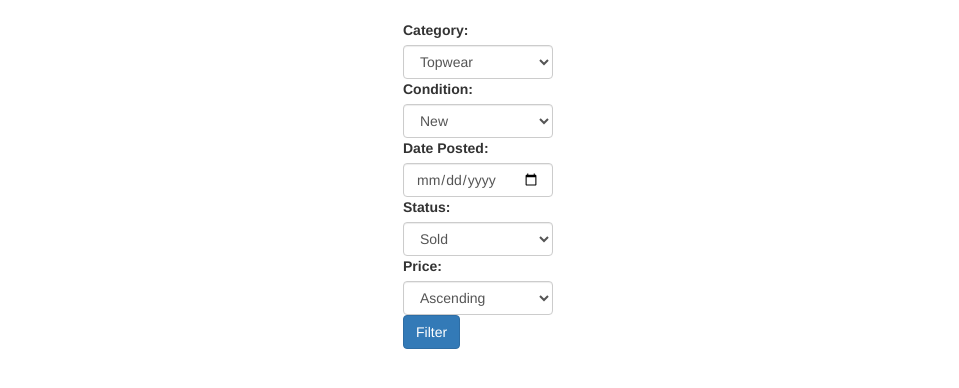
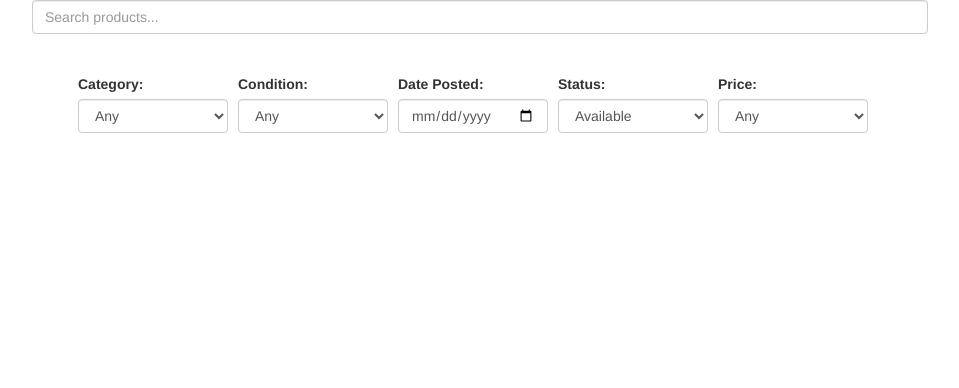
Before and after one commit to Abuu254/MarketPlace, a Flask app: template app/templates/base.html in a window 1280 px wide. Shown: the part 54-442 px from the top of the page, without its empty margins (162-1121 px from the left). Run offline with Flask 3, Linux system fonts and the light colour scheme; the template is opened without the code that fills it: values that come from a table or form of the project are taken from there, others are empty; some libraries are stand-ins or nearby versions.

Commit message:
added filtering

```diff
--- a/app/products/routes.py
+++ b/app/products/routes.py
@@ -1,12 +1,98 @@
 """
 Api endpoints dealing with products
 """
+from datetime import datetime
+from sqlalchemy import or_
 from flask import render_template, redirect, flash, url_for, \
     request, g, jsonify, current_app, abort, send_from_directory
 from app.products import bp_products
+from app.models import User, Product, Category, Image, Address
+from app import db
+from sqlalchemy.orm import joinedload
 
 @bp_products.route('/')
-@bp_products.route('/search', methods=['GET'])
-def search():
-    """Search for a product"""
-    return render_template("base.html")
+@bp_products.route('/index', methods=['GET'])
+def index():
+    categories = Category.query.all()
+    return render_template("index.html", categories=categories)
+
+@bp_products.route('/ajax_search', methods=['GET'])
+def ajax_search():
+    query = request.args.get('search_query', '', type=str)
+    page = request.args.get('page', 1, type=int)
+    per_page = 20
+
+    category_id = request.args.get('category')
+    condition = request.args.get('condition')
+    date_posted_str = request.args.get('date_posted')
+    status = request.args.get('status')
+    price_order = request.args.get('price')
+
+    query_obj = Product.query
+
+    # Split query into individual words
+    search_terms = query.split()
+
+    if query:
+        # Construct an OR condition for each search term
+        search_conditions = [Product.ProductName.ilike(f'%{term}%') for term in search_terms]
+        query_obj = query_obj.filter(or_(*search_conditions))
+
+    # if query:
+    #     query_obj = query_obj.filter(Product.ProductName.contains(query))
+    if category_id and category_id != 'any':
+        query_obj = query_obj.filter(Product.CategoryID == category_id)
+    if condition and condition != 'any':
+        query_obj = query_obj.filter(Product.Condition == condition)
+
+    # Date filtering logic
+    if date_posted_str:
+        try:
+            date_posted = datetime.strptime(date_posted_str, '%Y-%m-%d')
+            query_obj = query_obj.filter(Product.DatePosted >= date_posted)
+        except ValueError:
+            pass  # Invalid date format, ignore the filter
+
+    # Status filtering logic
+    if status:
+        is_sold = status.lower() == 'sold'
+        query_obj = query_obj.filter(Product.IsSold == is_sold)
+
+    # Price sorting
+    if price_order == 'asc':
+        query_obj = query_obj.order_by(Product.Price.asc())
+    elif price_order == 'desc':
+        query_obj = query_obj.order_by(Product.Price.desc())
+
+    products_pagination = query_obj.options(joinedload(Product.images)).paginate(page, per_page, False)
+
+    products = products_pagination.items
+    product_list = []
+    for product in products:
+        first_image_url = url_for('static', filename='path/to/default/image.jpg') if not product.images else product.images[0].ImageURL
+
+        product_data = {
+            'id': product.ProductID,
+            'name': product.ProductName,
+            'description': product.Description,
+            'color': product.ProductColor,
+            'condition': product.Condition,
+            'date_posted': product.DatePosted.strftime('%Y-%m-%d'),
+            'price': product.Price,
+            'image_url': first_image_url
+        }
+        product_list.append(product_data)
+
+    product_list_with_pagination = {
+        'products': product_list,
+        'pagination': {
+            'has_next': products_pagination.has_next,
+            'has_prev': products_pagination.has_prev,
+            'next_num': products_pagination.next_num,
+            'prev_num': products_pagination.prev_num,
+            'total_pages': products_pagination.pages,
+            'current_page': products_pagination.page
+        }
+    }
+
+    return jsonify(product_list_with_pagination)
--- a/app/static/css/main.css
+++ b/app/static/css/main.css
@@ -25,6 +25,16 @@
     padding: 20px 0;
     flex-wrap: wrap;
 }
+.filters-container {
+    display: flex;
+    justify-content: space-between;
+    align-items: center;
+    flex-wrap: wrap; /* Allows wrapping on smaller screens */
+}
+
+.filters-container .form-group {
+    margin-right: 10px; /* Space between filters */
+}
 
 .filter-form .form-group {
     margin-bottom: 0;
--- /dev/null
+++ b/app/static/css/product.css
@@ -0,0 +1,121 @@
+.products-container {
+    display: flex;
+    flex-wrap: wrap;
+    justify-content: space-around;
+}
+
+.product-card {
+    width: 200px;  /* Adjust as needed */
+    border: 1px solid #ddd;
+    margin: 10px;
+    padding: 10px;
+    text-align: center;
+    background-color: #f9f9f9; /* Light background for the card */
+    border-radius: 5px;
+    box-shadow: 0 2px 4px rgba(0,0,0,0.1); /* Adding a subtle shadow */
+}
+
+.product-card img {
+    width: 100%;
+    height: auto;
+    border-bottom: 1px solid #ddd;
+}
+
+.product-info {
+    margin-top: 10px;
+    text-align: left;
+}
+
+.product-info h5 {
+    color: #333;
+    font-size: 1.2em;
+}
+
+.product-info p {
+    margin: 5px 0;
+    color: #666;
+    font-size: 0.9em;
+}
+
+.color {
+    /* Style for color */
+    font-weight: bold;
+    color: #555; /* Dark gray color for text */
+    margin-bottom: 5px; /* Spacing below the color info */
+}
+
+
+.condition {
+    /* Style for condition */
+    font-style: italic;
+}
+
+.date-posted {
+    /* Style for date posted */
+    color: #a0a0a0;
+    font-size: 0.8em;
+}
+
+.price {
+    color: green;
+    font-weight: bold;
+    font-size: 1.1em;
+    margin-top: 10px;
+}
+
+
+.search-bar {
+    margin-bottom: 20px;
+    text-align: center;
+}
+
+.search-bar input[type="text"] {
+    width: 70%;
+    display: inline-block;
+    margin-right: -4px; /* Aligns button closely with the input */
+}
+
+.pagination {
+    display: flex;
+    justify-content: center;
+    align-items: center;
+    margin-top: 20px;
+    margin-bottom: 20px;
+}
+
+.pagination a {
+    margin: 0 10px;
+    padding: 8px 16px;
+    text-decoration: none;
+    color: #007bff; /* Bootstrap primary color */
+    border: 1px solid #007bff;
+    border-radius: 5px;
+    transition: background-color 0.3s, color 0.3s;
+}
+
+.pagination a:hover {
+    background-color: #007bff;
+    color: white;
+}
+
+.pagination a:active {
+    background-color: #0056b3; /* Slightly darker blue */
+    color: white;
+}
+
+/* Styles to indicate disabled state for pagination */
+.pagination a.disabled {
+    color: #cccccc;
+    border-color: #cccccc;
+    pointer-events: none;
+}
+.pagination a.active {
+    background-color: #007bff;
+    color: white;
+    border: 1px solid #007bff;
+}
+
+.pagination span {
+    margin: 0 10px;
+    color: #007bff;
+}
--- /dev/null
+++ b/app/static/js/search.js
@@ -0,0 +1,141 @@
+// search.js
+$(document).ready(function() {
+    function createPaginationLink(page, isActive, text) {
+        return `<a href="#" class="${isActive ? 'active' : ''}" data-page="${page}">${text || page}</a>`;
+    }
+
+    function bindPaginationClickEvents() {
+        $(".pagination a").on("click", function(event) {
+            event.preventDefault();
+            const page = $(this).data("page");
+            loadProducts($('#search-input').val(), page);
+        });
+    }
+
+
+    function createPaginationLinks(pagination) {
+        let html = '';
+        const totalPages = pagination.total_pages;
+        const currentPage = pagination.current_page;
+        const windowSize = 3; // Number of pages to show around the current page
+
+        if (pagination.has_prev) {
+            html += createPaginationLink(1, false, 'First');
+            html += createPaginationLink(pagination.prev_num, false, 'Previous');
+        }
+
+        // First Pages
+        for (let p = 1; p <= 4; p++) {
+            if (p < currentPage - windowSize) {
+                html += createPaginationLink(p, false);
+            }
+        }
+
+        // Ellipses after the first pages
+        if (currentPage - windowSize > 4) {
+            html += '<span>...</span>';
+        }
+
+        // Pages around current page
+        let startPage = Math.max(currentPage - windowSize, 1);
+        let endPage = Math.min(currentPage + windowSize, totalPages);
+
+        for (let p = startPage; p <= endPage; p++) {
+            html += createPaginationLink(p, p === currentPage);
+        }
+
+        // Ellipses before the last pages
+        if (currentPage + windowSize < totalPages - 3) {
+            html += '<span>...</span>';
+        }
+
+        // Last Pages
+        for (let p = totalPages - 1; p <= totalPages; p++) {
+            if (p > currentPage + windowSize) {
+                html += createPaginationLink(p, false);
+            }
+        }
+
+        if (pagination.has_next) {
+            html += createPaginationLink(pagination.next_num, false, 'Next');
+            html += createPaginationLink(totalPages, false, 'Last');
+        }
+
+        return html;
+    }
+
+    function attachFilterEventListeners() {
+        $('#category, #condition, #dateposted, #status, #price').on('change', function() {
+            loadProducts($('#search-input').val());
+        });
+    }
+
+
+
+    // Function to load products based on the query and page number
+    function loadProducts(query, page = 1) {
+        // Gather filter parameters
+        var category = $('#category').val();
+        var condition = $('#condition').val();
+        var datePosted = $('#dateposted').val();
+        var status = $('#status').val();
+        var price = $('#price').val();
+
+        // console.log("Date Posted:", datePosted);
+
+
+        $.ajax({
+            url: "/ajax_search",
+            data: {
+                search_query: query,
+                page: page,
+                category: category,
+                condition: condition,
+                date_posted: datePosted,
+                status: status,
+                price: price
+                },
+            type: 'GET',
+            success: function(response) {
+                $(".products-container").empty();
+                $(".pagination").empty();
+
+                if (response.products.length === 0) {
+                    $(".products-container").append('<p>No products found.</p>');
+                } else {
+                    response.products.forEach(function(product) {
+                        $(".products-container").append(`
+                            <div class="product-card">
+                                <img src="${product.image_url}" alt="Product Image">
+                                <div class="product-info">
+                                    <h5>${product.name}</h5>
+                                    <p class="color">Color: ${product.color}</p>
+                                    <p class="condition">Condition: ${product.condition}</p>
+                                    <p class="date-posted">Posted on: ${product.date_posted}</p>
+                                    <p class="price">$${product.price}</p>
+                                </div>
+                            </div>
+                        `);
+                    });
+
+                        // Update pagination
+                        $(".pagination").html(createPaginationLinks(response.pagination));
+
+                        // Bind click events to pagination links
+                        bindPaginationClickEvents();
+                }
+            }
+        });
+    }
+    // Attach event listeners to filter elements
+    attachFilterEventListeners();
+
+    // Update products based on search input
+    $("#search-input").on("input", function() {
+        var query = $(this).val();
+        loadProducts(query);
+    });
+
+    // Initial load
+    loadProducts('');
+});
--- a/app/templates/base.html
+++ b/app/templates/base.html
@@ -7,6 +7,7 @@
 {% block styles %}
 {{super()}}
 <link rel="stylesheet" href="{{url_for('static', filename='css/main.css')}}">
+<link rel="stylesheet" href="{{url_for('static', filename='css/product.css')}}">
 
 <link rel="preconnect" href="https://fonts.googleapis.com">
 <link rel="preconnect" href="https://fonts.gstatic.com" crossorigin>
@@ -17,7 +18,7 @@
 <div class="header">
     <!-- Text Logo Section -->
     <div class="logo-section">
-        <a href="{{ url_for('products.search') }}">
+        <a href="{{ url_for('products.index') }}">
             Yale MarketPlace
         </a>
     </div>
@@ -36,13 +37,20 @@
             {% endif %}
         {% endwith %}
 
+        <!-- Search Bar -->
+        <div class="search-bar">
+            <input type="text" id="search-input" placeholder="Search products..." class="form-control">
+        </div>
+
         <!-- Filter section -->
         <div class="filter-section">
-            <form method="get" action="{{ url_for('products.search') }}" class="filter-form">
+            <form method="get" action="{{ url_for('products.index') }}" class="filter-form">
+                <div class="filters-container">
                 <!-- Category Filter -->
                 <div class="form-group">
                     <label for="category">Category:</label>
                     <select name="category" id="category" class="form-control">
+                        <option value="">Any</option>
                         {% for category in categories %}
                             <option value="{{ category.CategoryID }}">{{ category.CategoryName }}</option>
                         {% endfor %}
@@ -53,6 +61,7 @@
                 <div class="form-group">
                     <label for="condition">Condition:</label>
                     <select name="condition" id="condition" class="form-control">
+                        <option value="">Any</option>
                         <option value="New">New</option>
                         <option value="Used">Used</option>
                         <option value="Refurbished">Refurbished</option>
@@ -69,8 +78,8 @@
                 <div class="form-group">
                     <label for="status">Status:</label>
                     <select name="status" id="status" class="form-control">
+                        <option value="available">Available</option>
                         <option value="sold">Sold</option>
-                        <option value="available">Available</option>
                     </select>
                 </div>
 
@@ -78,12 +87,12 @@
                 <div class="form-group">
                     <label for="price">Price:</label>
                     <select name="price" id="price" class="form-control">
-                        <option value="asc">Ascending</option>
-                        <option value="desc">Descending</option>
+                        <option value="">Any</option>
+                        <option value="asc">Lowest</option>
+                        <option value="desc">Highest</option>
                     </select>
                 </div>
-
-                <button type="submit" class="btn btn-primary">Filter</button>
+                </div>
             </form>
         </div>
 
@@ -101,5 +110,7 @@
 {% endblock %}
 
 {% block scripts %}
-{{super()}}
+{{ super() }}
+<script src="https://code.jquery.com/jquery-3.5.1.min.js"></script>
+<script src="{{ url_for('static', filename='js/search.js') }}"></script>
 {% endblock %}
```
Also changed, not shown: app/templates/index.html (+9 -90 lines).
